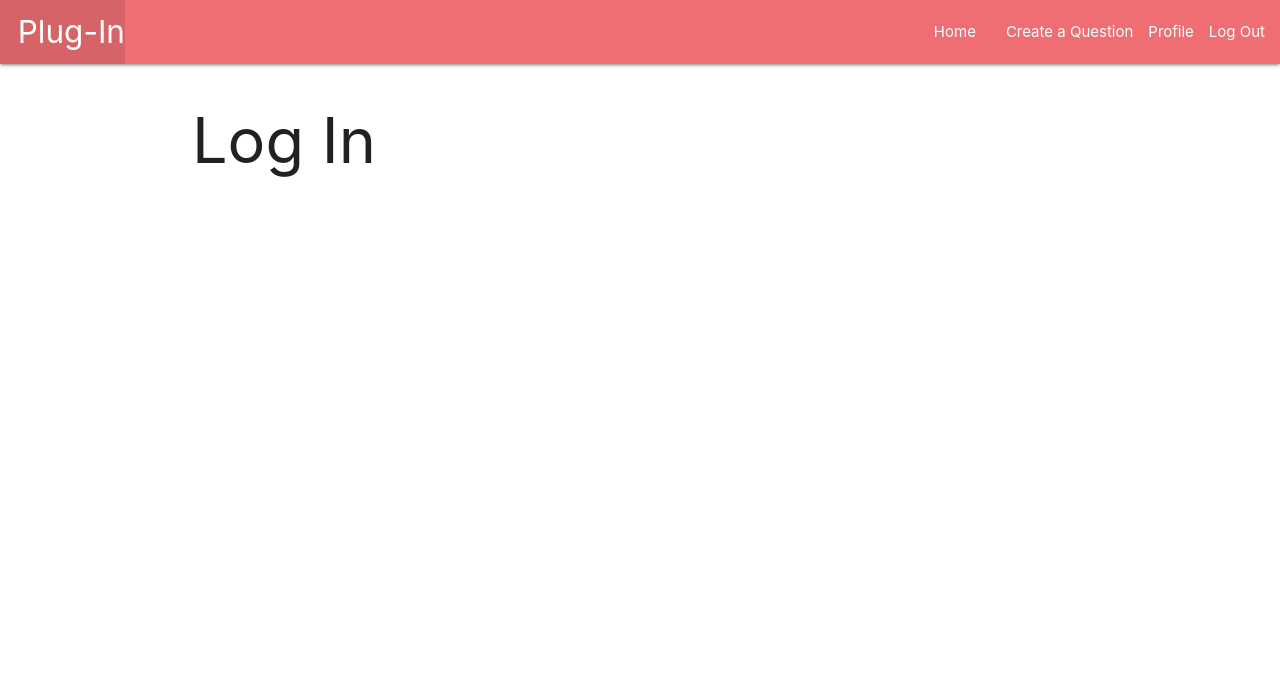
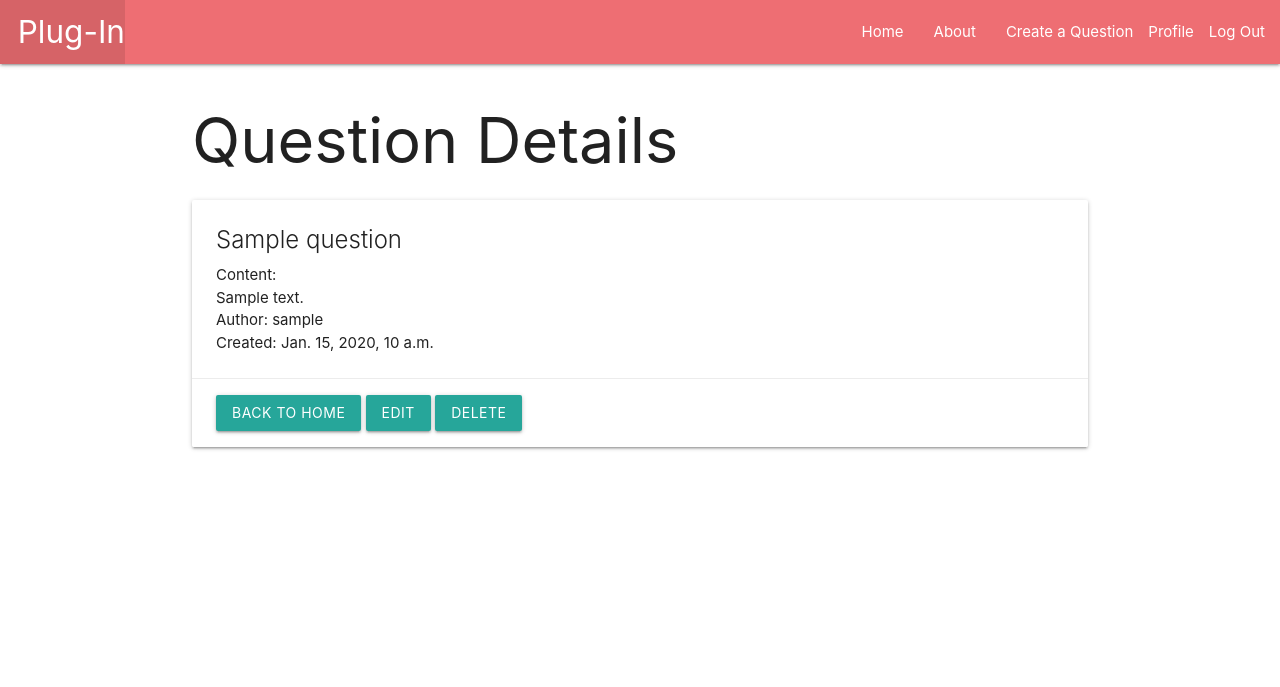
Before and after one commit to ardalanmemar93/plug-in, a Django app: page /question/1/ in a window 1280 px wide. Shown: the top 687 px of the page. Run offline with Django 4.2, Linux system fonts and the light colour scheme; a user stored in the database is signed in; tables that the repository leaves empty hold one stand-in row (values such as "Sample post").

Commit message:
Implementing UI functionality, Home,Details

```diff
--- a/main_app/models.py
+++ b/main_app/models.py
@@ -1,6 +1,7 @@
 from django.db import models
 from django.urls import reverse
 from django.contrib.auth.models import User
+from datetime import date
 
 class Question(models.Model):
     title = models.CharField(max_length=200)
--- /dev/null
+++ b/main_app/templates/about.html
@@ -0,0 +1,6 @@
+{% extends 'base.html' %}
+{% block content %}
+
+<h1>About</h1>
+
+{% endblock %}
--- a/main_app/templates/base.html
+++ b/main_app/templates/base.html
@@ -31,6 +31,7 @@
           </ul>
           <ul class="right">
             <li><a href="{% url 'home' %}">Home</a></li>
+            <li><a href="{% url 'about' %}">About</a></li>
             <li><a href="{% url 'question_create' %}">Create a Question</a></li>
             {% if user.is_authenticated %}
             <li>Profile</li>
--- a/main_app/templates/questions/question_detail.html
+++ b/main_app/templates/questions/question_detail.html
@@ -1,6 +1,23 @@
 {% extends 'base.html' %}
 {% block content %}
 
-<h1>Log In</h1>
+<h1>Question Details</h1>
+
+<div class="card">
+  <div class="card-content">
+    <span class="card-title">{{ question.title }}</span>
+    <p>Content: {{ question.content|linebreaks }}</p>
+    <p>Author: {{ question.author.username }}</p>
+    <p>Created: {{ question.created_at }}</p>
+  </div>
+  <div class="card-action">
+    <a href="{% url 'home' %}" class="btn">Back to Home</a>
+
+    {% if user.is_authenticated and user == question.author %}
+    <a href="{% url 'question_update' question.id %}" class="btn">Edit</a>
+    <a href="{% url 'question_delete' question.id %}" class="btn">Delete</a>
+  {% endif %}
+  </div>
+</div>
 
 {% endblock %}
--- a/main_app/urls.py
+++ b/main_app/urls.py
@@ -2,8 +2,9 @@ from django.urls import path
 from . import views
 
 urlpatterns = [
-    path('', views.home, name='home'),
-    path('questions/', views.question_list, name='question_list'),
+    path('questions/', views.home, name='home'),
+    path('about/', views.about, name='about'),
+    # path('questions/', views.question_list, name='question_list'),
     path('question/<int:question_id>/', views.question_detail, name='question_detail'),
     path('questions/create/', views.QuestionCreate.as_view(), name='question_create'),
     path('question/<int:pk>/update/', views.QuestionUpdate.as_view(), name='question_update'),
--- a/main_app/views.py
+++ b/main_app/views.py
@@ -12,16 +12,20 @@ from .forms import QuestionForm, CommentForm
 # Create your views here.
 
 def home(request):
-    return render(request, 'home.html')
+    questions = Question.objects.all()
+    return render(request, 'home.html', {'questions': questions})
 
-@login_required
-def question_list(request):
-    questions = Question.objects.all()
-    return render(request, 'questions/question_list.html', {
-        'questions': questions
-    })
+def about(request):
+  return render(request, 'about.html')
 
-@login_required
+# @login_required
+# def question_list(request):
+#     questions = Question.objects.all()
+#     return render(request, 'questions/question_list.html', {
+#         'questions': questions
+#     })
+
+# @login_required
 def question_detail(request, question_id):
     question = get_object_or_404(Question, pk=question_id)
     comments = Comment.objects.filter(question=question)
```
Also changed, not shown: main_app/templates/home.html (+16 -1 lines), main_app/templates/main_app/question_confirm_delete.html (added).
